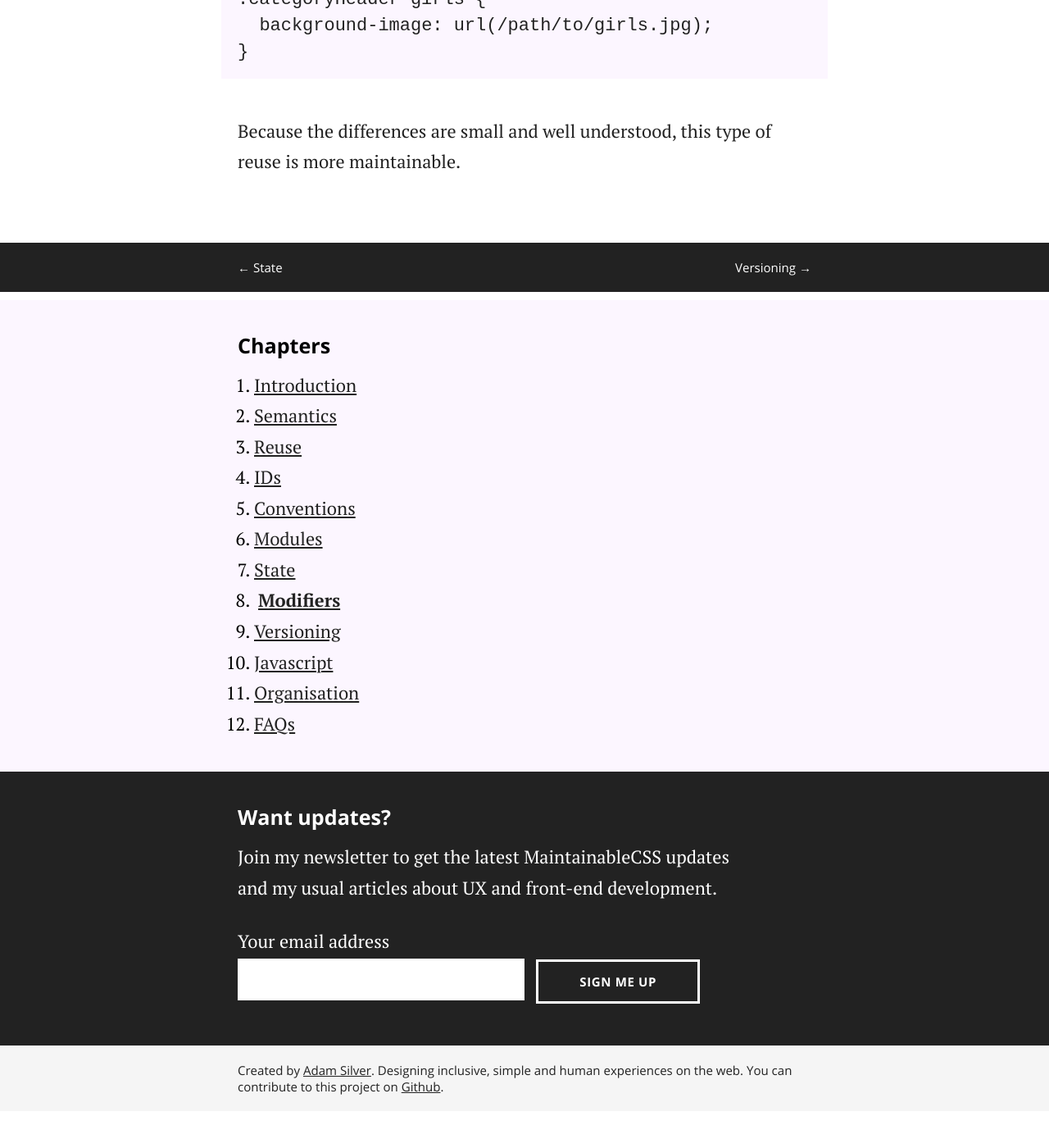
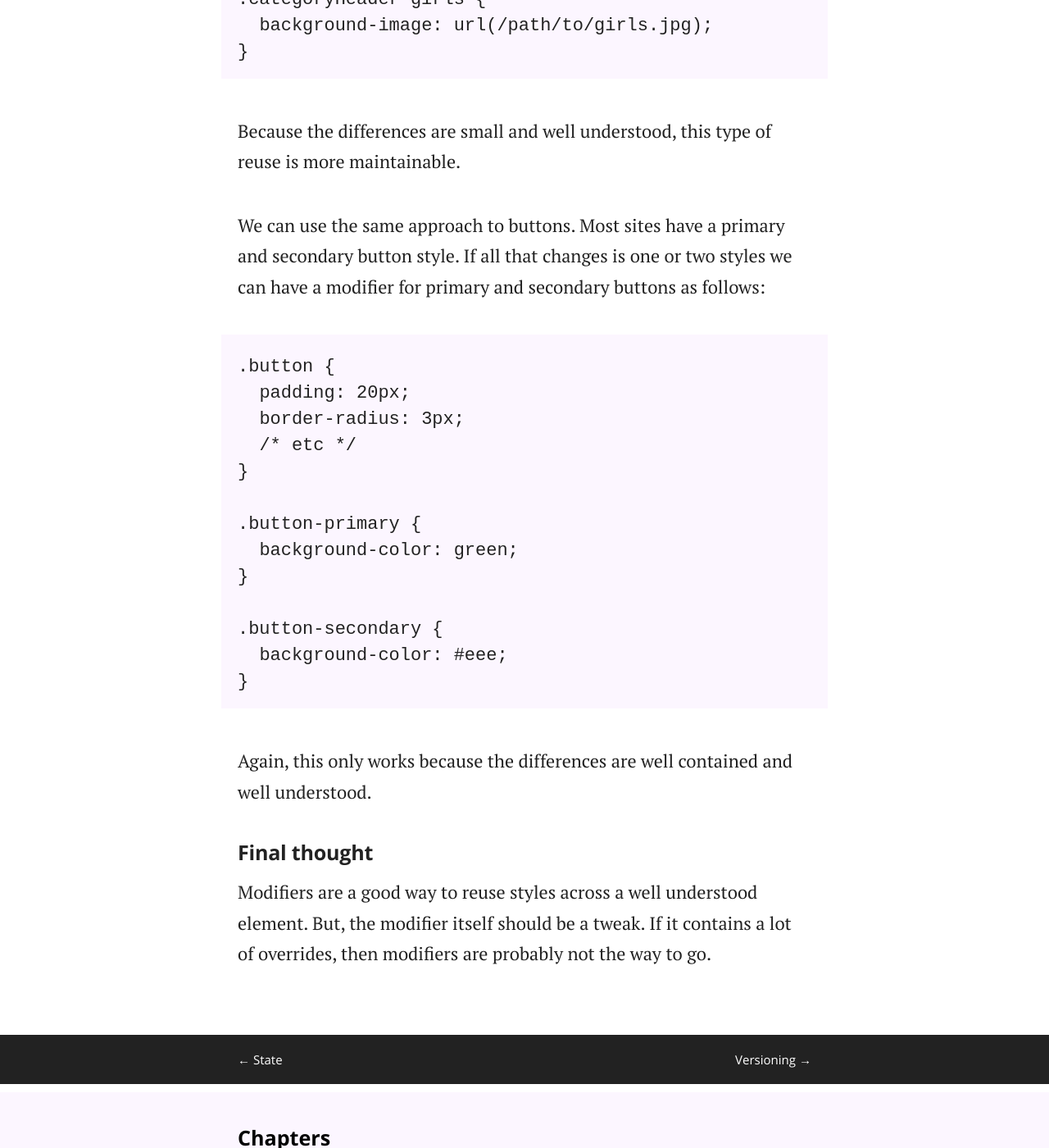
Before and after one commit to adamsilver/maintainablecss.com-jekyll, a Jekyll site: the page built from _chapters/08-modifiers.md, in a window 1280 px wide and 1400 px high, scrolled down 1306 px. Shown: the whole window at 82% size. Built offline with Jekyll 4.4.1, drawn with Linux system fonts in a browser that asks for light colours; before the commit the page ends 2661 px from its top, so only the background shows below that.

Commit message:
Update modifiers

```diff
--- a/_chapters/08-modifiers.md
+++ b/_chapters/08-modifiers.md
@@ -35,3 +35,25 @@ The CSS would be:
 	}
 
 Because the differences are small and well understood, this type of reuse is more maintainable.
+
+We can use the same approach to buttons. Most sites have a primary and secondary button style. If all that changes is one or two styles we can have a modifier for primary and secondary buttons as follows:
+
+	.button {
+	  padding: 20px;
+	  border-radius: 3px;
+	  /* etc */
+	}
+
+	.button-primary {
+	  background-color: green;
+	}
+
+	.button-secondary {
+	  background-color: #eee;
+	}
+
+Again, this only works because the differences are well contained and well understood.
+
+## Final thought
+
+Modifiers are a good way to reuse styles across a well understood element. But, the modifier itself should be a tweak. If it contains a lot of overrides, then modifiers are probably not the way to go.
```
